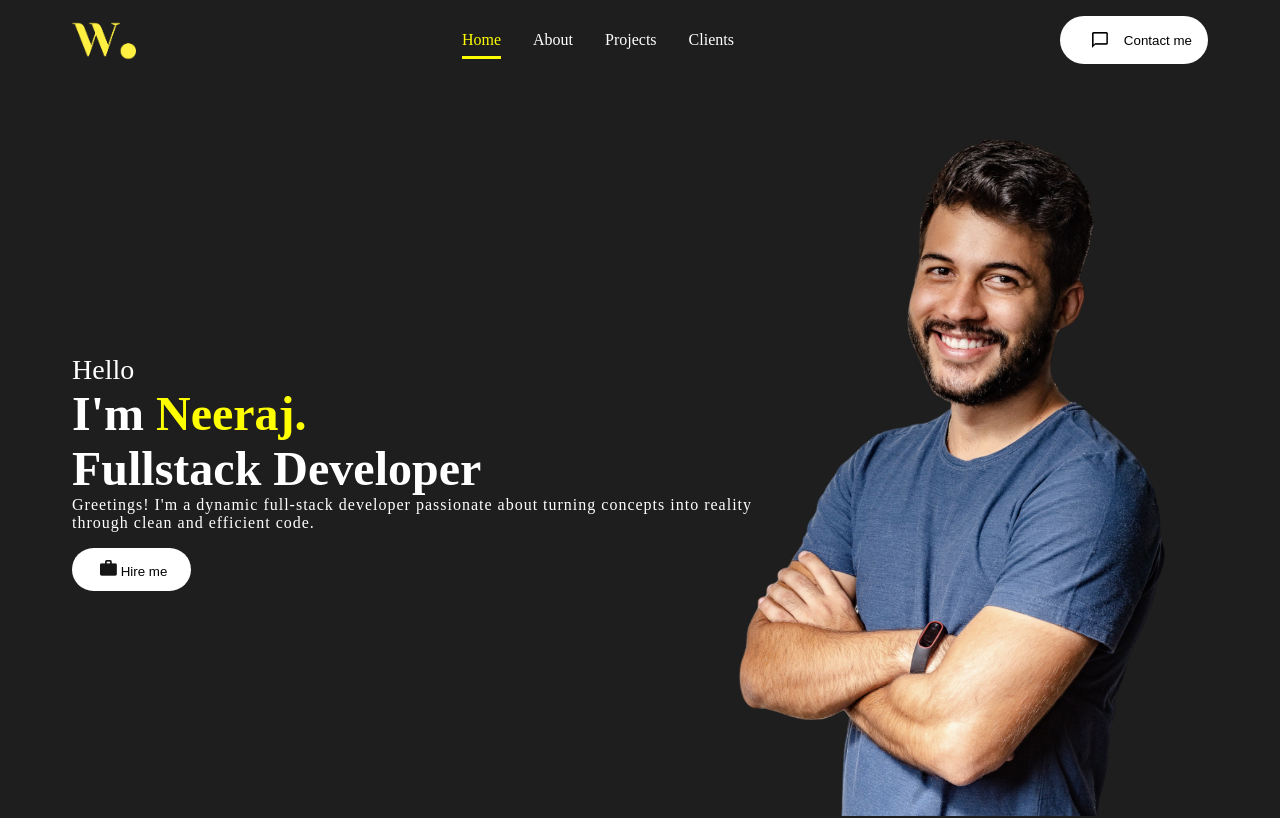
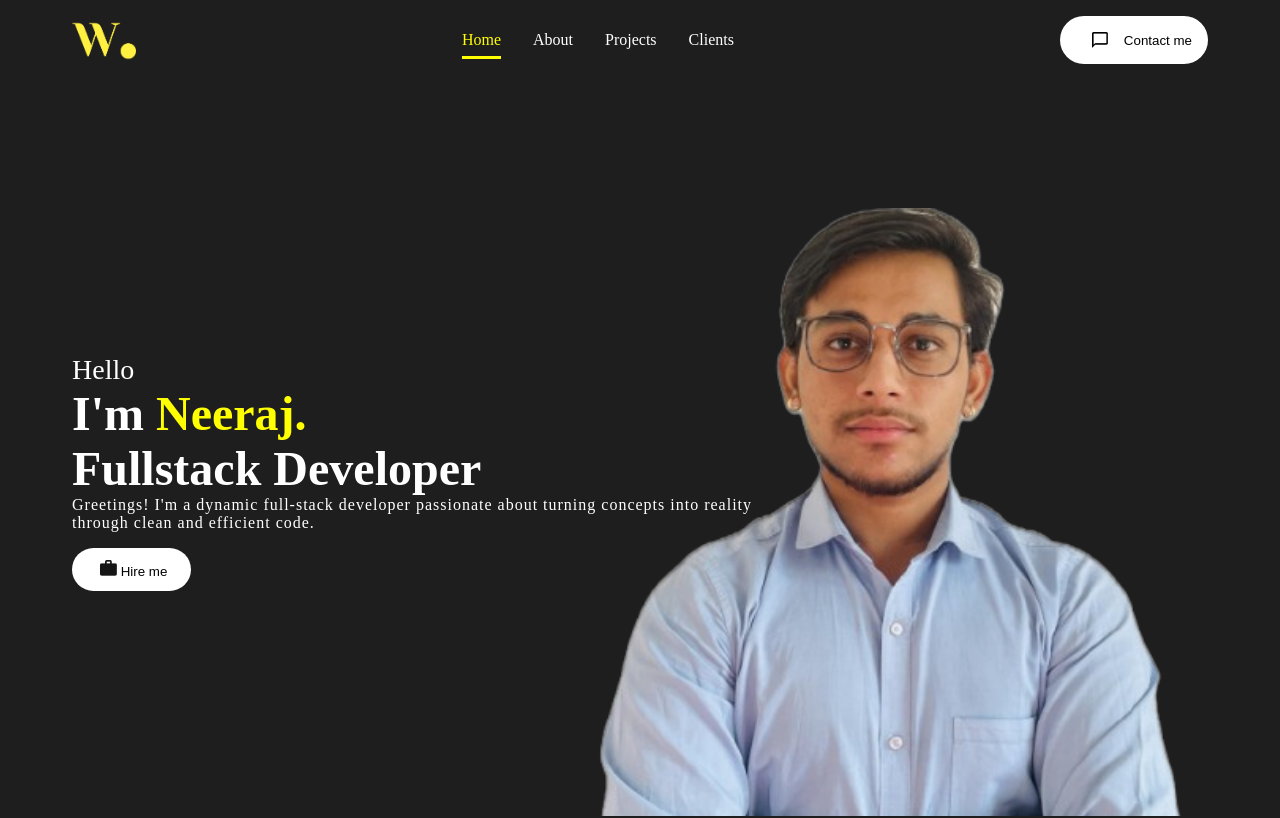
Before and after one commit to NeerajYadav-coder/PortfolioNJ, a React (Create React App) app: page / in a window 1280 px wide. Shown: the top 818 px of the page. Built offline with nearby package versions, Linux system fonts and the light colour scheme; a web font is replaced by a local one.

Commit message:
change download file

```diff
--- a/src/Components/Intro/intro.css
+++ b/src/Components/Intro/intro.css
@@ -9,7 +9,7 @@
 }
 .bg{
     position:absolute;
-    top: -4rem;
+    top: 8rem;
     right: 0;
     z-index: -1;
     object-fit: cover;
--- a/src/Components/Intro/intro.js
+++ b/src/Components/Intro/intro.js
@@ -1,6 +1,6 @@
 import React from "react";
 import "./intro.css";
-import bg from "../../assets/image.png";
+import bg from "../../assets/neeraj.png";
 import btnImg from "../../assets/hireme.png";
 
 function Intro() {
@@ -21,14 +21,15 @@ function Intro() {
 
           {/* Download Resume Button */}
           <a
-            href={`${process.env.PUBLIC_URL}/NeerajYadav-Resume(2).pdf`}
-            download="NeerajYadav-Resume(2).pdf"
+  href="/NeerajYadav-Resume.pdf"
+  download="NeerajYadav-Resume.pdf"
 >
   <button className="btn">
     <img src={btnImg} alt="Hire" className="btnImg" />
     Hire me
   </button>
 </a>
+
         </div>
         <img src={bg} alt="Profile" className="bg" />
       </section>
```
Also changed, not shown: src/assets/neeraj.png (added). Lines whose indentation alone changed are shown as unchanged.
